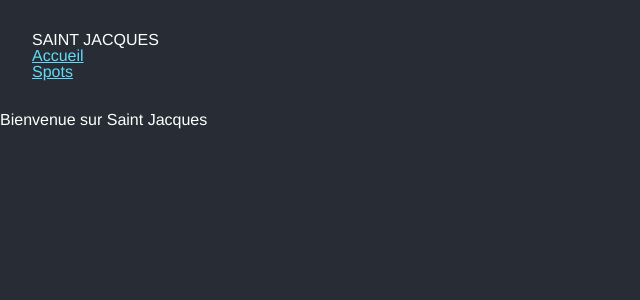
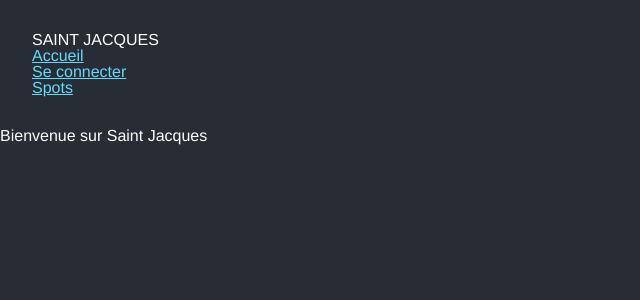
Before and after one commit to scaule/saint-jacques, a React (Create React App) app in the folder client/: page / in a window 1280 px wide. Shown: the top 300 px of the page, without its empty margins (0-640 px from the left). Built offline with nearby package versions, Linux system fonts and the light colour scheme.

Commit message:
Add better routes management

```diff
--- a/client/src/App.js
+++ /dev/null
@@ -1,34 +0,0 @@
-import React from "react";
-import { BrowserRouter as Router, Route, Switch } from "react-router-dom";
-import Header from "./components/Header";
-import Home from "./pages/Home";
-import Spots from "./pages/Spots";
-
-const App = () => {
-  const pages = [
-    { path: "/", label: "Accueil", component: Home },
-    { path: "/spots", label: "Spots", component: Spots },
-  ];
-
-  const views = pages.map((page, index) => (
-    <Route
-      key={index}
-      exact
-      path={`${process.env.PUBLIC_URL}${page.path}`}
-      component={page.component}
-    />
-  ));
-
-  return (
-    <Router>
-      <>
-        <Header pages={pages} />
-        <main>
-          <Switch>{views}</Switch>
-        </main>
-      </>
-    </Router>
-  );
-};
-
-export default App;
--- /dev/null
+++ b/client/src/App.jsx
@@ -0,0 +1,28 @@
+import React from "react";
+import { BrowserRouter as Router, Route, Switch } from "react-router-dom";
+import Header from "./components/Header";
+import routes from "./settings/routes";
+
+const App = () => {
+  const pages = Object.keys(routes).map((key, index) => (
+    <Route
+      key={index}
+      exact
+      path={`${process.env.PUBLIC_URL}${routes[key].path}`}
+      component={routes[key].component}
+    />
+  ));
+
+  return (
+    <Router>
+      <>
+        <Header pages={routes} />
+        <main>
+          <Switch>{pages}</Switch>
+        </main>
+      </>
+    </Router>
+  );
+};
+
+export default App;
--- a/client/src/components/Header.jsx
+++ b/client/src/components/Header.jsx
@@ -2,9 +2,13 @@ import React from "react";
 import { Link } from "react-router-dom";
 
 const Header = (props) => {
-  const menu = props.pages.map((page, index) => (
+  const { pages } = props;
+
+  const menu = Object.keys(pages).map((key, index) => (
     <li key={index}>
-      <Link to={`${process.env.PUBLIC_URL}${page.path}`}>{page.label}</Link>
+      <Link to={`${process.env.PUBLIC_URL}${pages[key].path}`}>
+        {pages[key].label}
+      </Link>
     </li>
   ));
 
--- a/client/src/index.js
+++ b/client/src/index.js
@@ -1,6 +1,6 @@
 import React from "react";
 import ReactDOM from "react-dom";
-import App from "./App";
+import App from "./App.jsx";
 import "./styles/main.scss";
 
 ReactDOM.render(
--- /dev/null
+++ b/client/src/settings/routes.js
@@ -0,0 +1,24 @@
+import Home from "../pages/Home";
+import Login from "../pages/Login";
+import Spots from "../pages/Spots";
+
+export default {
+  home: {
+    path: "/",
+    label: "Accueil",
+    component: Home,
+    guard: false,
+  },
+  login: {
+    path: "/login",
+    label: "Se connecter",
+    component: Login,
+    guard: false,
+  },
+  spots: {
+    path: "/spots",
+    label: "Spots",
+    component: Spots,
+    guard: true,
+  },
+};
```
